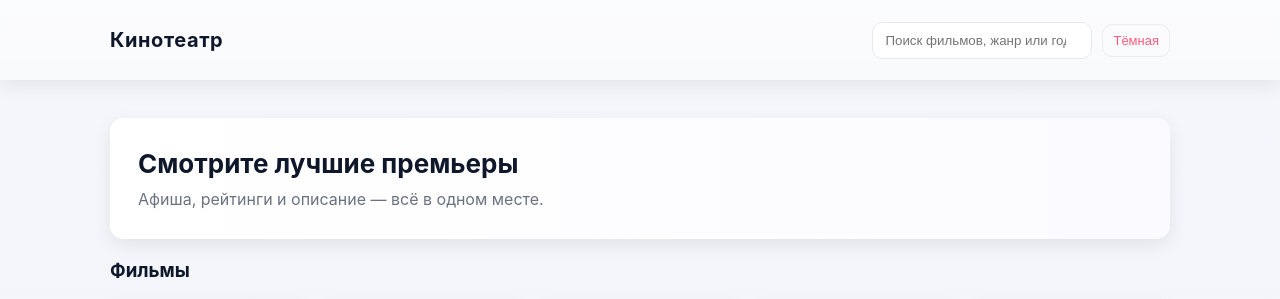
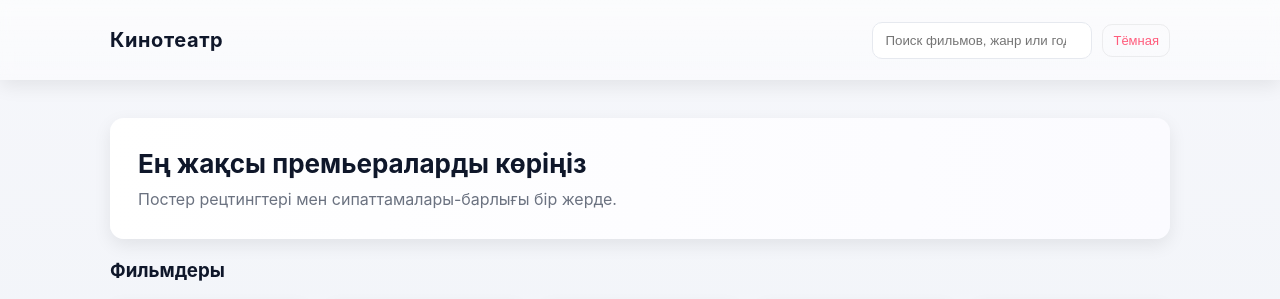
Before and after one commit to rauan9661-commits/Rauan, a plain HTML site: page index.html in a window 1280 px wide. Shown: the top 299 px of the page. Drawn offline with Linux system fonts and the light colour scheme.

Commit message:
жлолдоорпрпро

```diff
--- a/index.html
+++ b/index.html
@@ -19,12 +19,12 @@
 
   <main class="container main-content">
     <section class="hero">
-      <h2>Смотрите лучшие премьеры</h2>
-      <p>Афиша, рейтинги и описание — всё в одном месте.</p>
+      <h2>Ең жақсы премьераларды көріңіз</h2>
+      <p>Постер рецтингтері мен сипаттамалары-барлығы бір жерде.</p>
     </section>
 
     <section>
-      <h3>Фильмы</h3>
+      <h3>Фильмдеры</h3>
       <div id="movies" class="movies-grid" aria-live="polite"></div>
     </section>
   </main>
```
